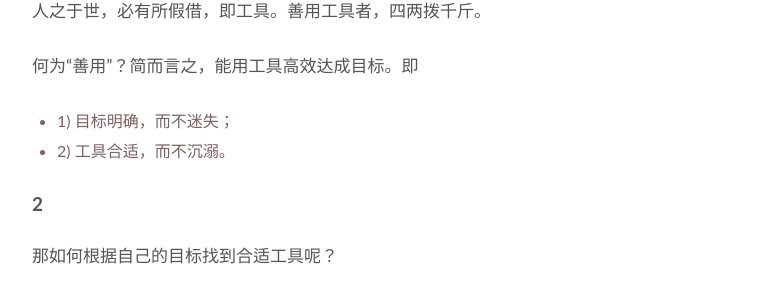
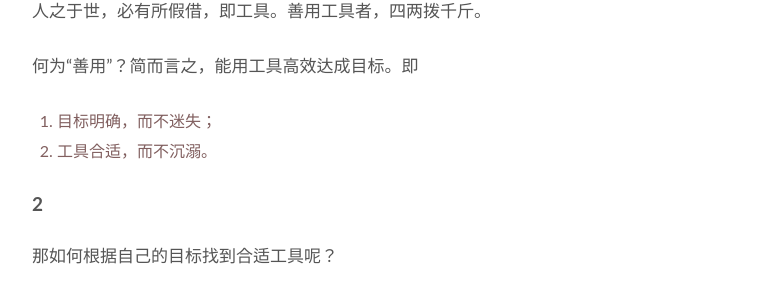
Before and after one commit to WillWang-X/willwang-x.github.io, a Jekyll site: the page built from _posts/2019-03-19-tools.md, in a window 1280 px wide and 900 px high. Shown: the part 378-678 px from the top of the window, without its empty margins (258-1021 px from the left). Built offline with Jekyll 4.4.1, drawn with Linux system fonts in a browser that asks for light colours.

Commit message:
updated tools

```diff
--- a/_posts/2019-03-19-tools.md
+++ b/_posts/2019-03-19-tools.md
@@ -21,8 +21,8 @@ published: true
 
 何为“善用”？简而言之，能用工具高效达成目标。即
 
-- 1) 目标明确，而不迷失；
-- 2) 工具合适，而不沉溺。
+1. 目标明确，而不迷失；
+2. 工具合适，而不沉溺。
 
 ## 2
 
```
